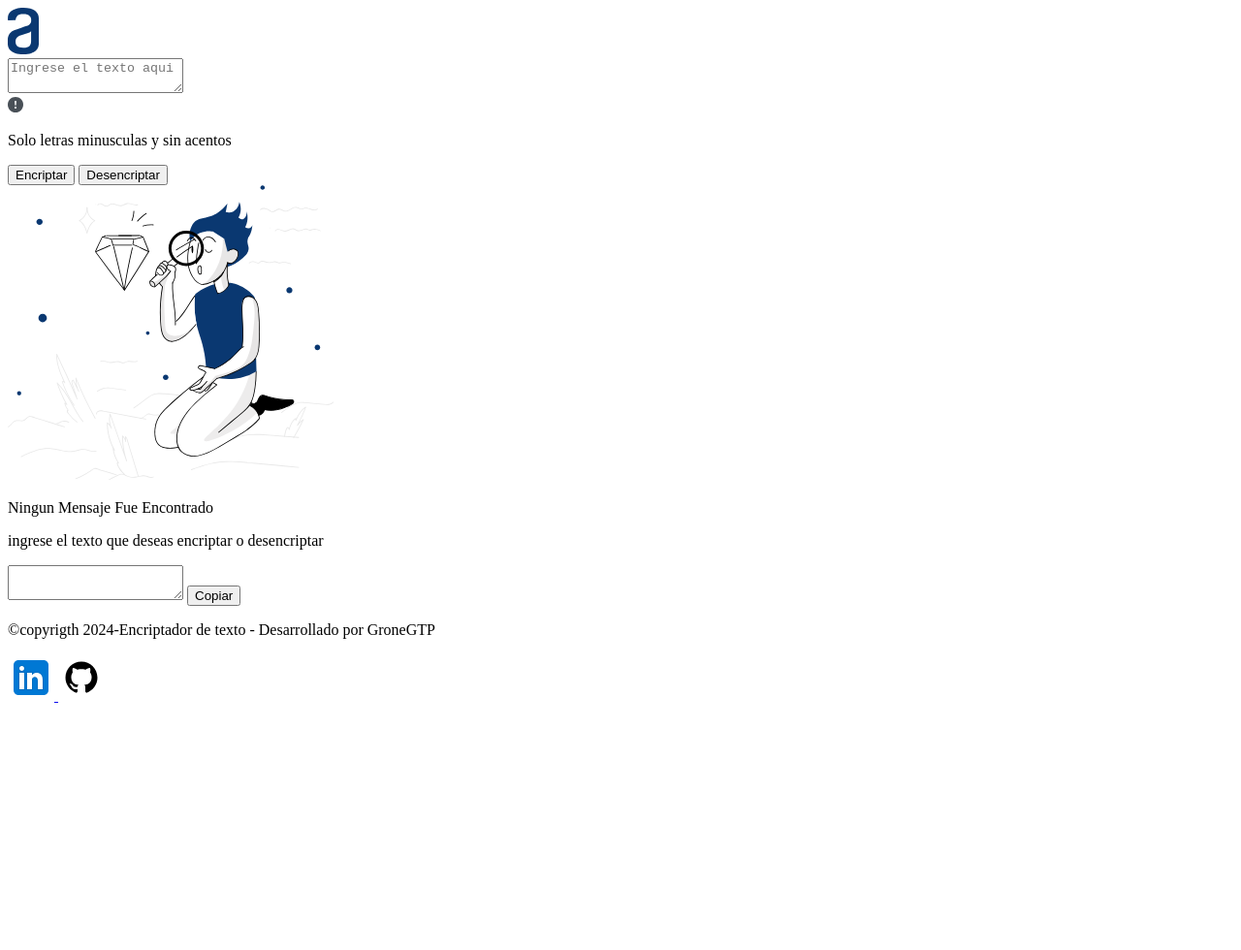
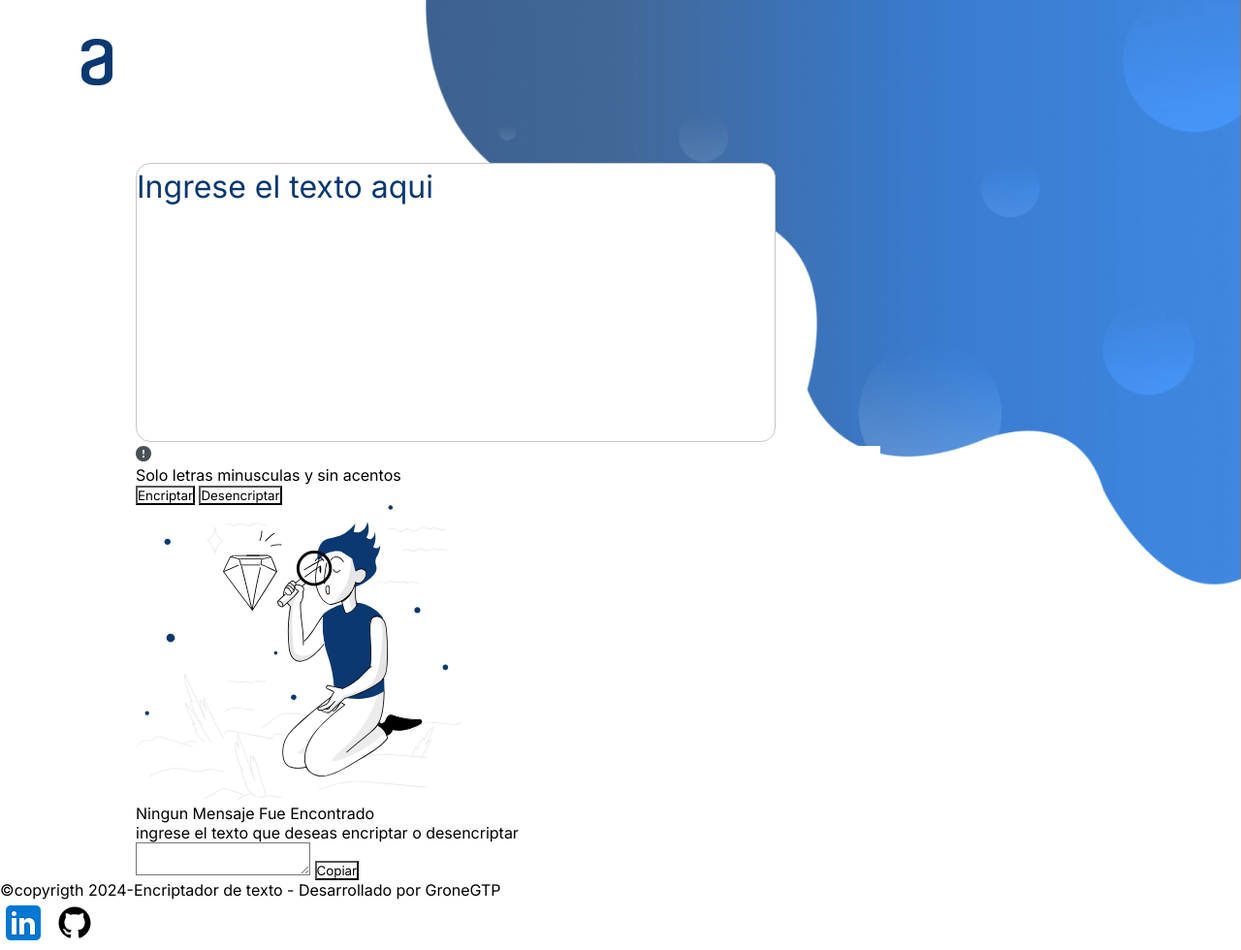
Before and after one commit to Gronegtp/desafio-encriptador-de-texto, a plain HTML site: page index.html in a window 1280 px wide. Shown: the whole page at 97% size. Before the commit the page ends 800 px from the top, so only its background shows below. Drawn offline with Linux system fonts and the light colour scheme.

Commit message:
desarrollo del estilo

```diff
--- /dev/null
+++ b/CSS/style.css
@@ -0,0 +1,83 @@
+/*Fuentes*/
+@import url('https://fonts.googleapis.com/css2?family=Inter:ital,opsz,wght@0,14..32,100..900;1,14..32,100..900&display=swap');
+
+/*---------
+GlobAL css
+---------*/
+:root{
+    --font: #e5e5e5;
+    --white: #FFFFFF;
+    --dark-blue: #0A3871;
+    --greey: #c5c5c5;
+
+}
+*{
+    margin:0;
+    padding: 0;
+    box-sizing: border-box;
+    font-family: 'inter', sans-serif;
+    text-decoration: none;
+    background: var(--white);
+}
+
+::selection{
+    background: var(--dark-blue);
+    color: var(--white)
+}
+
+body{
+    height: 100%;
+}
+
+img {
+    max-width: 100%;
+}
+
+/*-----------
+encabezado
+-----------*/
+
+header{
+    position: absolute;
+    margin: 40px 0px 0px 40px;
+}
+
+header .logo{
+    display: flex;
+    align-items: flex-start;
+    width: 120px;
+    height: 48px;
+}
+
+/*---------
+principal
+---------*/
+main{
+    display: flex;
+    flex-direction: row;
+    background: url(../img/portada.png) no-repeat;
+    background-size: cover;
+    background-position: center;
+}
+
+.Encriptador {
+    width: 60%;
+    margin: 168px 0px 0px 140px;
+    background: transparent;
+}
+
+.encriptar {
+    width: 660px;
+    height: 288px;
+    font-weight: 400;
+    font-size: 32px;
+    line-height: 48px;
+    outline: none;
+    border: 1px solid var(--greey);
+    border-radius: 15px;
+    resize: none;
+}
+
+.encriptar::placeholder,:focus{
+    color: var(--dark-blue);
+}
--- a/index.html
+++ b/index.html
@@ -4,6 +4,7 @@
     <meta charset="UTF-8">
     <meta name="viewport" content="width=device-width, initial-scale=1.0">
     <link rel="icon" type="image/x-icon" href="./img/favicon.ico">
+    <link rel="stylesheet" href="./CSS/style.css">
     <title>Encriptador de texto</title>
 </head>
 <body>
```
Also changed, not shown: style.css (deleted).
